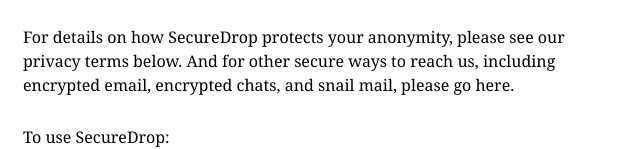
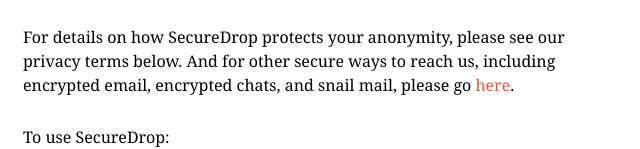
Before and after one commit to adampash/securedrop-landing-page, a plain HTML site: page index.html in a window 1280 px wide. Shown: the part 660-809 px from the top of the page, 517-1157 px from the left. Drawn offline with Linux system fonts and the light colour scheme.

Commit message:
Added link

```diff
--- a/index.html
+++ b/index.html
@@ -24,7 +24,7 @@
         SecureDrop is designed to help you do just that. It is a way for you to send us things—messages, tips, files, documents—while maximizing your anonymity and frustrating any attempts (including by us) to identify you as the source.
         </p>
         <p>
-        For details on how SecureDrop protects your anonymity, please see our privacy terms below. And for other secure ways to reach us, including encrypted email, encrypted chats, and snail mail, please go here.
+        For details on how SecureDrop protects your anonymity, please see our privacy terms below. And for other secure ways to reach us, including encrypted email, encrypted chats, and snail mail, please go <a href="http://politburo.kinja.com/gawker-media-employees-who-can-communicate-securely-1687495760">here</a>.
         </p>
         <p>
         To use SecureDrop:
```
